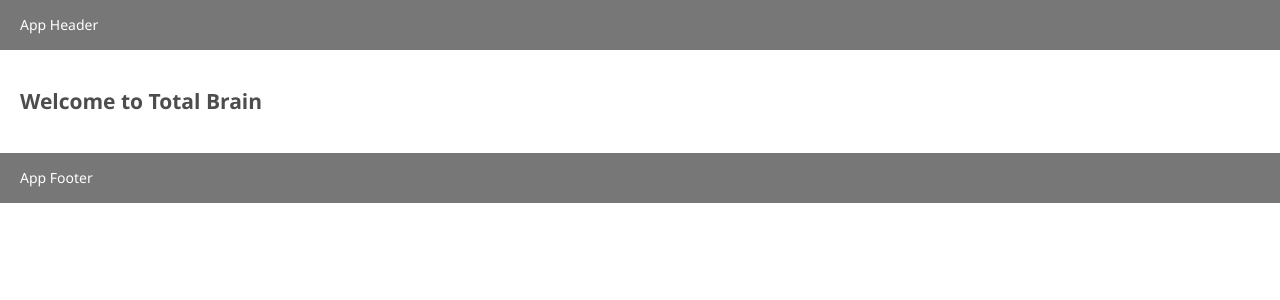
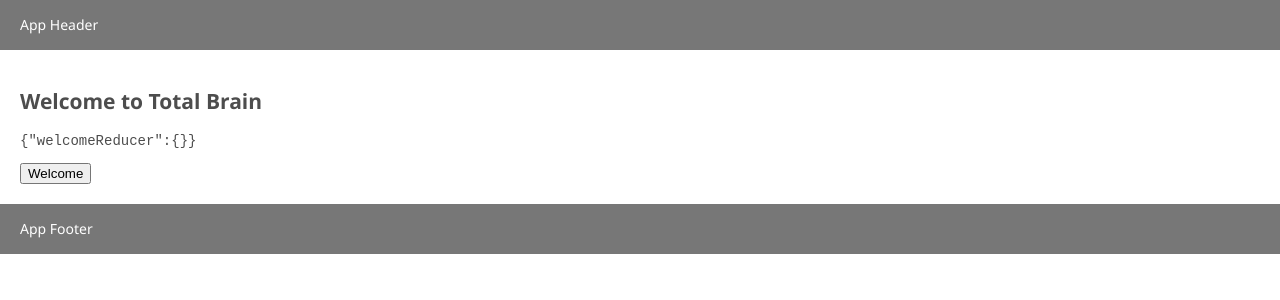
Before and after one commit to mo-sharif/Multi-step-react-form, a React app: page / in a window 1280 px wide. Shown: the top 300 px of the page. Built offline with nearby package versions, Linux system fonts and the light colour scheme; the HTML template or start-up script is replaced by a standard one.

Commit message:
Basic redux setup and clean up

```diff
--- a/package.json
+++ b/package.json
@@ -24,6 +24,7 @@
     "babel-loader": "^7.1.5",
     "babel-preset-es2015": "^6.24.1",
     "babel-preset-react": "^6.24.1",
+    "babel-preset-stage-0": "^6.24.1",
     "clean-webpack-plugin": "^1.0.1",
     "css-loader": "^2.1.0",
     "html-webpack-plugin": "^3.2.0",
--- /dev/null
+++ b/src/app/app.jsx
@@ -0,0 +1,39 @@
+import React, { Component } from "react";
+import { connect } from "react-redux";
+import { welcomeAction } from "../actions/welcomeAction";
+
+/*
+ * mapDispatchToProps
+ */
+let mapDispatchToProps = dispatch => ({
+	welcomeAction: () => dispatch(welcomeAction())
+});
+
+/*
+ * mapStateToProps
+ */
+const mapStateToProps = state => ({ ...state });
+
+class App extends Component {
+	welcomeAction() {
+		this.props.welcomeAction();
+	}
+	render() {
+		return (
+			<div className="App">
+				<header className="header">App Header</header>
+				<section className="body">
+					<h1 className="title">Welcome to Total Brain</h1>
+					<pre>{JSON.stringify(this.props)}</pre>
+					<button onClick={this.welcomeAction}>Welcome</button>
+				</section>
+				<footer className="header">App Footer</footer>
+			</div>
+		);
+	}
+}
+
+export default connect(
+	mapStateToProps,
+	mapDispatchToProps
+)(App);
--- a/src/js/index.js
+++ b/src/index.js
@@ -1,10 +1,10 @@
 import React from "react";
-import Reactdom from "react-dom";
-import App from "./app.jsx";
+import ReactDOM from "react-dom";
+import App from "./app/app.jsx"
 import { Provider } from "react-redux";
-import configureStore from "../store";
+import configureStore from "./store";
 
-Reactdom.render(
+ReactDOM.render(
 	<Provider store={configureStore()}>
 		<App />
 	</Provider>,
--- a/src/js/app.jsx
+++ /dev/null
@@ -1,18 +0,0 @@
-import React from 'react';
-
-export default class App extends React.Component{
-    constructor(props){
-        super(props);
-    }
-    render(){
-        return(
-            <React.Fragment>
-                <header className="header">App Header</header>
-                <section className="body">
-                    <h1 className="title">Welcome to Total Brain</h1>
-                </section>
-                <footer className="header">App Footer</footer>
-            </React.Fragment>
-        )
-    }
-}
--- a/webpack.common.js
+++ b/webpack.common.js
@@ -1,7 +1,7 @@
 const path = require('path');
 
 module.exports = {
-    entry: ['./src/js/index.js','./src/sass/main.scss'],
+    entry: ['./src/index.js','./src/sass/main.scss'],
     output: {
         filename: 'js/main.js',
         path: path.resolve(__dirname, 'dist')
```
Also changed, not shown: .babelrc, 1 other file (tests, documents, lock files or other folders).
